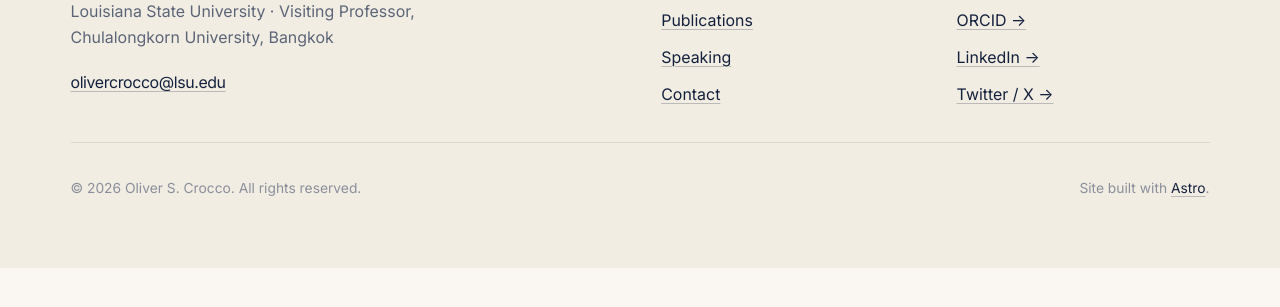
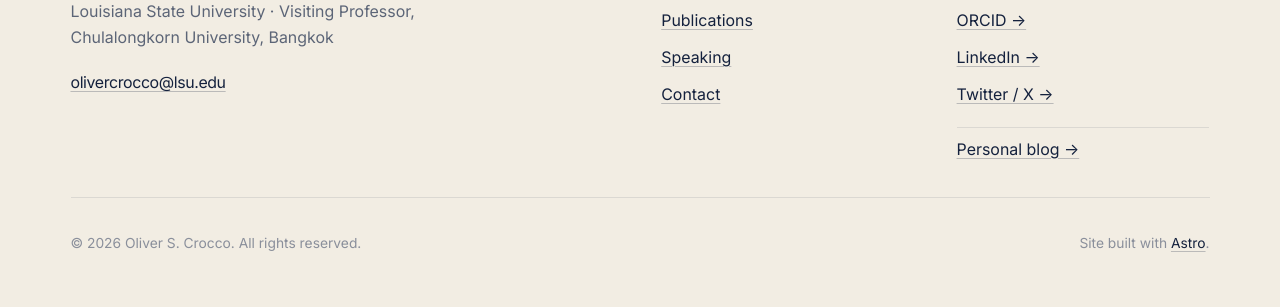
Before and after one commit to olivercrocco/olivercrocco-site, an Astro site: page / in a window 1280 px wide. Shown: the part 5653-5960 px from the top of the page. Before the commit the page ends 5921 px from the top, so only its background shows below. Built offline with nearby package versions, Linux system fonts and the light colour scheme; Astro itself is replaced by a stand-in of ours.

Commit message:
Add Personal Blog footer link + Netlify redirects for legacy URLs
Footer: link to oliverscrocco.wordpress.com where the personal blog now lives.

Redirects (in public/_redirects):
- Old WordPress page URLs map to the closest equivalent on the new site
  (e.g. /curriculum-vitae → /about, /suggested-reading → /publications)
- Old blog post URLs (/YYYY/MM/DD/slug/) redirect to the same path on
  oliverscrocco.wordpress.com so bookmarked links keep working
- WordPress taxonomy paths (/category, /tag, /author, /feed) and
  /wp-content uploads also redirect to the wordpress.com origin

```diff
--- a/src/components/Footer.astro
+++ b/src/components/Footer.astro
@@ -82,6 +82,14 @@ const year = new Date().getFullYear();
               Twitter / X →
             </a>
           </li>
+          <li class="pt-2 mt-2 border-t border-[var(--color-border)]">
+            <a
+              href="https://oliverscrocco.wordpress.com"
+              class="text-[var(--color-text-muted)] hover:text-[var(--color-ink)] no-underline"
+            >
+              Personal blog →
+            </a>
+          </li>
         </ul>
       </div>
     </div>
```
Also changed, not shown: 1 other file.
